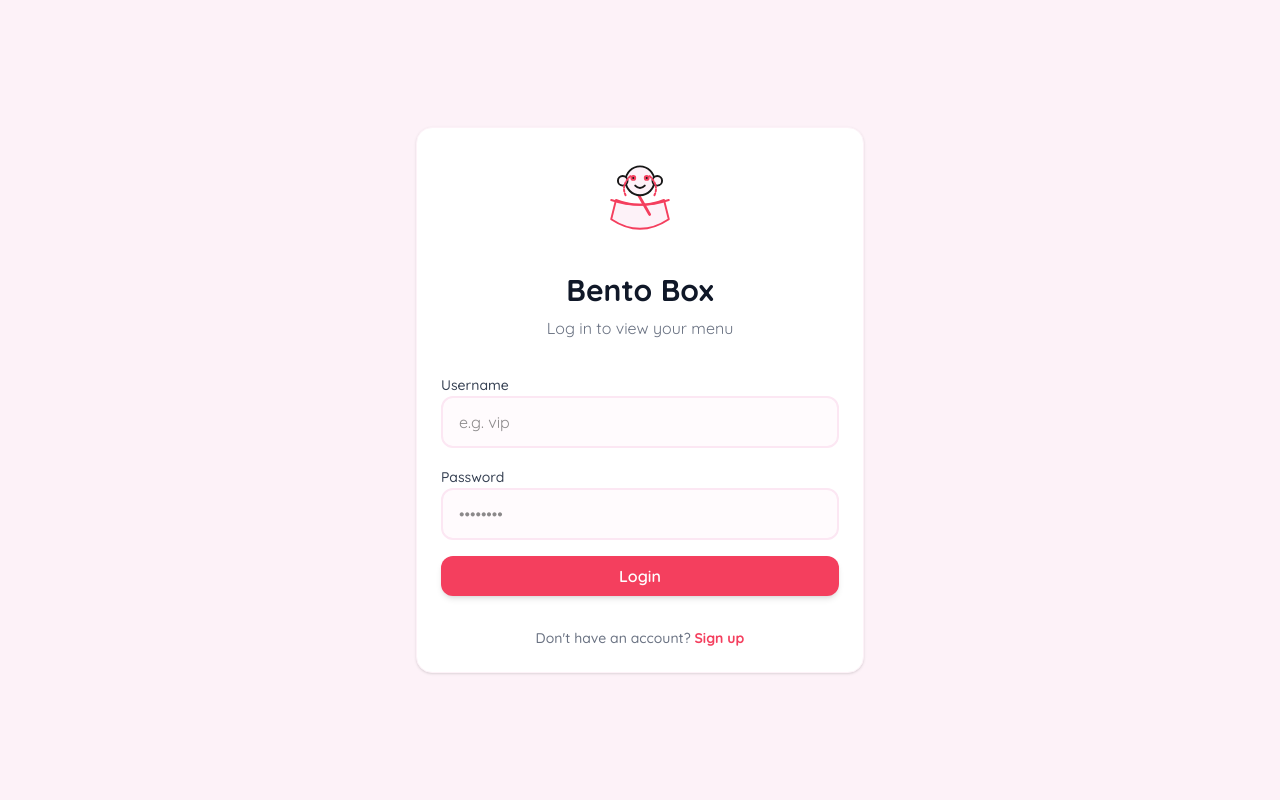
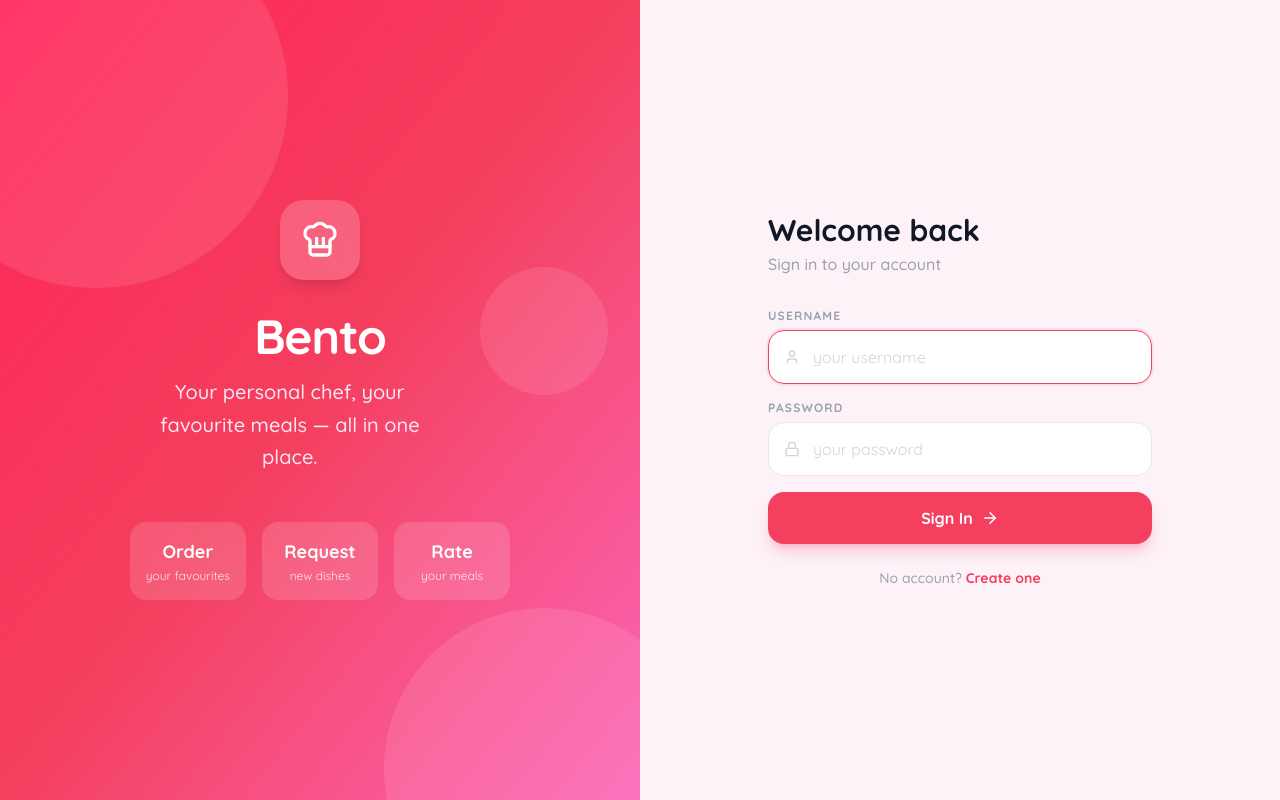
Before and after one commit to tintin4303/bento, a Next.js app: page /login in a window 1280 px wide. Built offline with nearby package versions, Linux system fonts and the light colour scheme.

Commit message:
feat: redesign login and register pages with split panel layout and lucide icons

```diff
--- a/src/app/login/page.tsx
+++ b/src/app/login/page.tsx
@@ -3,10 +3,8 @@
 import { signIn } from "next-auth/react";
 import { useState } from "react";
 import { useRouter } from "next/navigation";
-import { Button } from "@/components/ui/Button";
-import { Card } from "@/components/ui/Card";
-import { Input } from "@/components/ui/Input";
-import { MonkeyStirring } from "@/components/icons/MonkeyStirring";
+import { User, Lock, ArrowRight, Loader2, ChefHat } from "lucide-react";
+import Link from "next/link";
 
 export default function LoginPage() {
   const router = useRouter();
@@ -27,7 +25,7 @@ export default function LoginPage() {
     });
 
     if (res?.error) {
-      setError("Invalid credentials");
+      setError("Incorrect username or password.");
       setLoading(false);
     } else {
       router.push("/");
@@ -36,49 +34,124 @@ export default function LoginPage() {
   };
 
   return (
-    <div className="flex-1 flex items-center justify-center p-4">
-      <Card className="w-full max-w-md space-y-8">
-        <div className="text-center space-y-2">
-          <div className="flex justify-center mb-6">
-            <MonkeyStirring className="w-24 h-24 text-secondary" />
+    <div className="min-h-screen flex">
+
+      {/* ── Left panel ── */}
+      <div className="hidden lg:flex lg:w-1/2 bg-gradient-to-br from-rose-500 via-secondary to-pink-400 flex-col items-center justify-center p-12 relative overflow-hidden">
+        {/* decorative circles */}
+        <div className="absolute -top-24 -left-24 w-96 h-96 rounded-full bg-white/10" />
+        <div className="absolute -bottom-32 -right-16 w-80 h-80 rounded-full bg-white/10" />
+        <div className="absolute top-1/3 right-8 w-32 h-32 rounded-full bg-white/10" />
+
+        <div className="relative z-10 text-center text-white">
+          <div className="w-20 h-20 bg-white/20 backdrop-blur-sm rounded-3xl flex items-center justify-center mx-auto mb-8 shadow-lg">
+            <ChefHat size={40} className="text-white" />
           </div>
-          <h1 className="text-3xl font-bold text-gray-900">Bento Box</h1>
-          <p className="text-gray-500">Log in to view your menu</p>
+          <h1 className="text-5xl font-black tracking-tight mb-4">Bento</h1>
+          <p className="text-xl font-medium text-pink-100 max-w-xs leading-relaxed">
+            Your personal chef, your favourite meals — all in one place.
+          </p>
+
+          <div className="mt-12 grid grid-cols-3 gap-4 text-center">
+            {[
+              { label: "Order",    sub: "your favourites" },
+              { label: "Request",  sub: "new dishes" },
+              { label: "Rate",     sub: "your meals" },
+            ].map(({ label, sub }) => (
+              <div key={label} className="bg-white/15 backdrop-blur-sm rounded-2xl p-4">
+                <p className="font-black text-lg">{label}</p>
+                <p className="text-xs text-pink-100 mt-0.5">{sub}</p>
+              </div>
+            ))}
+          </div>
+        </div>
       </div>
 
+      {/* ── Right panel ── */}
+      <div className="flex-1 flex items-center justify-center bg-[#FDF2F8] p-6">
+        <div className="w-full max-w-sm">
+
+          {/* Mobile logo */}
+          <div className="flex items-center gap-3 mb-10 lg:hidden">
+            <div className="w-10 h-10 bg-secondary rounded-2xl flex items-center justify-center">
+              <ChefHat size={22} className="text-white" />
+            </div>
+            <span className="text-2xl font-black text-gray-900">Bento</span>
+          </div>
+
+          <h2 className="text-3xl font-black text-gray-900 mb-1">Welcome back</h2>
+          <p className="text-gray-400 font-medium mb-8">Sign in to your account</p>
+
           <form onSubmit={handleSubmit} className="space-y-4">
-          <div className="space-y-2">
-            <label className="text-sm font-medium text-gray-700">Username</label>
-            <Input
+
+            {/* Username */}
+            <div>
+              <label className="block text-xs font-bold text-gray-400 uppercase tracking-widest mb-1.5">
+                Username
+              </label>
+              <div className="relative">
+                <User size={16} className="absolute left-4 top-1/2 -translate-y-1/2 text-gray-300" />
+                <input
                   type="text"
                   value={username}
                   onChange={(e) => setUsername(e.target.value)}
                   required
-              placeholder="e.g. vip"
+                  autoFocus
+                  autoComplete="username"
+                  className="w-full pl-11 pr-4 py-3.5 rounded-2xl border border-gray-200 bg-white focus:outline-none focus:border-secondary focus:ring-2 focus:ring-secondary/10 transition-all font-semibold text-gray-900 placeholder:text-gray-300 placeholder:font-normal"
+                  placeholder="your username"
                 />
               </div>
-          <div className="space-y-2">
-            <label className="text-sm font-medium text-gray-700">Password</label>
-            <Input
+            </div>
+
+            {/* Password */}
+            <div>
+              <label className="block text-xs font-bold text-gray-400 uppercase tracking-widest mb-1.5">
+                Password
+              </label>
+              <div className="relative">
+                <Lock size={16} className="absolute left-4 top-1/2 -translate-y-1/2 text-gray-300" />
+                <input
                   type="password"
                   value={password}
                   onChange={(e) => setPassword(e.target.value)}
                   required
-              placeholder="••••••••"
+                  autoComplete="current-password"
+                  className="w-full pl-11 pr-4 py-3.5 rounded-2xl border border-gray-200 bg-white focus:outline-none focus:border-secondary focus:ring-2 focus:ring-secondary/10 transition-all font-semibold text-gray-900 placeholder:text-gray-300 placeholder:font-normal"
+                  placeholder="your password"
                 />
               </div>
+            </div>
 
-          {error && <p className="text-red-500 text-sm text-center">{error}</p>}
+            {/* Error */}
+            {error && (
+              <div className="bg-red-50 border border-red-100 text-red-500 text-sm font-semibold rounded-xl px-4 py-3 text-center">
+                {error}
+              </div>
+            )}
 
-          <Button type="submit" className="w-full" disabled={loading}>
-            {loading ? "Logging in..." : "Login"}
-          </Button>
+            {/* Submit */}
+            <button
+              type="submit"
+              disabled={loading}
+              className="w-full bg-secondary hover:bg-rose-600 active:scale-[0.98] text-white font-black py-3.5 rounded-2xl transition-all flex items-center justify-center gap-2 shadow-lg shadow-secondary/25 mt-2 disabled:opacity-60"
+            >
+              {loading
+                ? <Loader2 size={18} className="animate-spin" />
+                : <>Sign In <ArrowRight size={18} /></>
+              }
+            </button>
           </form>
 
-        <p className="text-center text-sm text-gray-500 mt-6 font-medium">
-          Don't have an account? <a href="/register" className="text-secondary font-bold hover:underline">Sign up</a>
+          <p className="text-center text-sm text-gray-400 mt-6 font-medium">
+            No account?{" "}
+            <Link href="/register" className="text-secondary font-bold hover:underline">
+              Create one
+            </Link>
           </p>
-      </Card>
+        </div>
+      </div>
+
     </div>
   );
 }
--- a/src/app/register/page.tsx
+++ b/src/app/register/page.tsx
@@ -1,105 +1,201 @@
 "use client";
 
 import { useState } from "react";
-import { Button } from "@/components/ui/Button";
-import { Card } from "@/components/ui/Card";
-import { MonkeyStirring } from "@/components/icons/MonkeyStirring";
+import { User, Lock, Hash, ChefHat, UtensilsCrossed, ArrowRight, Loader2 } from "lucide-react";
 import Link from "next/link";
 import { registerUser } from "@/app/actions/auth";
 
 export default function RegisterPage() {
   const [role, setRole] = useState<"USER" | "ADMIN">("USER");
   const [error, setError] = useState("");
+  const [loading, setLoading] = useState(false);
 
   const handleSubmit = async (formData: FormData) => {
     setError("");
+    setLoading(true);
     formData.append("role", role);
     try {
       await registerUser(formData);
     } catch (e: any) {
       setError(e.message);
+      setLoading(false);
     }
   };
 
+  const isGuest = role === "USER";
+
   return (
-    <div className="min-h-screen flex items-center justify-center bg-pink-50 p-4">
-      <Card className="max-w-md w-full p-8 shadow-xl">
-        <div className="flex justify-center mb-6">
-          <MonkeyStirring className="w-24 h-24 text-secondary animate-bounce" />
+    <div className="min-h-screen flex">
+
+      {/* ── Left panel ── */}
+      <div className="hidden lg:flex lg:w-1/2 bg-gradient-to-br from-rose-500 via-secondary to-pink-400 flex-col items-center justify-center p-12 relative overflow-hidden">
+        <div className="absolute -top-24 -left-24 w-96 h-96 rounded-full bg-white/10" />
+        <div className="absolute -bottom-32 -right-16 w-80 h-80 rounded-full bg-white/10" />
+        <div className="absolute top-1/3 right-8 w-32 h-32 rounded-full bg-white/10" />
+
+        <div className="relative z-10 text-center text-white">
+          <div className="w-20 h-20 bg-white/20 backdrop-blur-sm rounded-3xl flex items-center justify-center mx-auto mb-8 shadow-lg">
+            <ChefHat size={40} className="text-white" />
+          </div>
+          <h1 className="text-5xl font-black tracking-tight mb-4">Bento</h1>
+          <p className="text-xl font-medium text-pink-100 max-w-xs leading-relaxed">
+            {isGuest
+              ? "Connect with your personal chef and order your favourite meals."
+              : "Set up your chef profile and start cooking for your guests."}
+          </p>
+
+          <div className="mt-12 bg-white/15 backdrop-blur-sm rounded-2xl p-6 text-left">
+            {isGuest ? (
+              <div className="space-y-3 text-sm text-pink-100">
+                <p className="font-black text-white text-base mb-4">As a guest you can:</p>
+                {["Browse your chef's weekly menu", "Place & track orders by date", "Rate meals and leave feedback", "Request new dishes"].map(t => (
+                  <div key={t} className="flex items-center gap-2">
+                    <div className="w-1.5 h-1.5 bg-pink-200 rounded-full flex-shrink-0" />
+                    {t}
+                  </div>
+                ))}
+              </div>
+            ) : (
+              <div className="space-y-3 text-sm text-pink-100">
+                <p className="font-black text-white text-base mb-4">As a chef you can:</p>
+                {["Manage your weekly menu", "Track and update orders", "Read guest feedback", "Respond to dish requests"].map(t => (
+                  <div key={t} className="flex items-center gap-2">
+                    <div className="w-1.5 h-1.5 bg-pink-200 rounded-full flex-shrink-0" />
+                    {t}
+                  </div>
+                ))}
+              </div>
+            )}
+          </div>
+        </div>
       </div>
 
-        <h1 className="text-3xl font-black text-center text-gray-900 mb-2">Create Account</h1>
-        <p className="text-center text-gray-500 mb-8 font-semibold">Join the Bento Box family!</p>
+      {/* ── Right panel ── */}
+      <div className="flex-1 flex items-center justify-center bg-[#FDF2F8] p-6">
+        <div className="w-full max-w-sm">
 
-        <div className="flex gap-2 mb-6 p-1 bg-gray-100 rounded-xl">
+          {/* Mobile logo */}
+          <div className="flex items-center gap-3 mb-10 lg:hidden">
+            <div className="w-10 h-10 bg-secondary rounded-2xl flex items-center justify-center">
+              <ChefHat size={22} className="text-white" />
+            </div>
+            <span className="text-2xl font-black text-gray-900">Bento</span>
+          </div>
+
+          <h2 className="text-3xl font-black text-gray-900 mb-1">Create account</h2>
+          <p className="text-gray-400 font-medium mb-6">Join the Bento family</p>
+
+          {/* Role toggle */}
+          <div className="flex p-1 bg-white rounded-2xl border border-gray-200 mb-6 shadow-sm">
             <button
               type="button"
               onClick={() => setRole("USER")}
-            className={`flex-1 py-2 text-sm font-bold rounded-lg transition-colors ${role === "USER" ? "bg-white text-secondary shadow-sm" : "text-gray-500 hover:text-gray-900"}`}
+              className={`flex-1 flex items-center justify-center gap-2 py-2.5 rounded-xl text-sm font-bold transition-all ${
+                role === "USER" ? "bg-secondary text-white shadow-sm" : "text-gray-400 hover:text-gray-600"
+              }`}
             >
-            I'm a Guest 💁‍♀️
+              <UtensilsCrossed size={15} />
+              I'm a Guest
             </button>
             <button
               type="button"
               onClick={() => setRole("ADMIN")}
-            className={`flex-1 py-2 text-sm font-bold rounded-lg transition-colors ${role === "ADMIN" ? "bg-white text-secondary shadow-sm" : "text-gray-500 hover:text-gray-900"}`}
+              className={`flex-1 flex items-center justify-center gap-2 py-2.5 rounded-xl text-sm font-bold transition-all ${
+                role === "ADMIN" ? "bg-secondary text-white shadow-sm" : "text-gray-400 hover:text-gray-600"
+              }`}
             >
-            I'm a Chef 👨‍🍳
+              <ChefHat size={15} />
+              I'm a Chef
             </button>
           </div>
 
+          {/* Error */}
           {error && (
-          <div className="mb-4 p-3 bg-red-50 text-red-500 text-sm font-semibold rounded-lg border border-red-100 text-center">
+            <div className="bg-red-50 border border-red-100 text-red-500 text-sm font-semibold rounded-xl px-4 py-3 mb-4 text-center">
               {error}
             </div>
           )}
 
           <form action={handleSubmit} className="space-y-4">
+
+            {/* Username */}
             <div>
-            <label className="block text-sm font-bold text-gray-700 mb-1">Username</label>
+              <label className="block text-xs font-bold text-gray-400 uppercase tracking-widest mb-1.5">
+                Username
+              </label>
+              <div className="relative">
+                <User size={16} className="absolute left-4 top-1/2 -translate-y-1/2 text-gray-300" />
                 <input
                   name="username"
                   type="text"
                   required
-              className="w-full px-4 py-3 rounded-xl border border-gray-200 focus:outline-none focus:border-secondary focus:ring-2 focus:ring-pink-100 transition-all font-medium"
-              placeholder="e.g. cutiepie99"
+                  autoFocus
+                  autoComplete="username"
+                  className="w-full pl-11 pr-4 py-3.5 rounded-2xl border border-gray-200 bg-white focus:outline-none focus:border-secondary focus:ring-2 focus:ring-secondary/10 transition-all font-semibold text-gray-900 placeholder:text-gray-300 placeholder:font-normal"
+                  placeholder="choose a username"
                 />
               </div>
+            </div>
 
+            {/* Password */}
             <div>
-            <label className="block text-sm font-bold text-gray-700 mb-1">Password</label>
+              <label className="block text-xs font-bold text-gray-400 uppercase tracking-widest mb-1.5">
+                Password
+              </label>
+              <div className="relative">
+                <Lock size={16} className="absolute left-4 top-1/2 -translate-y-1/2 text-gray-300" />
                 <input
                   name="password"
                   type="password"
                   required
-              className="w-full px-4 py-3 rounded-xl border border-gray-200 focus:outline-none focus:border-secondary focus:ring-2 focus:ring-pink-100 transition-all font-medium"
-              placeholder="••••••••"
+                  autoComplete="new-password"
+                  className="w-full pl-11 pr-4 py-3.5 rounded-2xl border border-gray-200 bg-white focus:outline-none focus:border-secondary focus:ring-2 focus:ring-secondary/10 transition-all font-semibold text-gray-900 placeholder:text-gray-300 placeholder:font-normal"
+                  placeholder="choose a password"
                 />
               </div>
+            </div>
 
+            {/* Chef code (guest only) */}
             {role === "USER" && (
               <div>
-              <label className="block text-sm font-bold text-gray-700 mb-1">Chef Code (Required)</label>
+                <label className="block text-xs font-bold text-gray-400 uppercase tracking-widest mb-1.5">
+                  Chef Code
+                </label>
+                <div className="relative">
+                  <Hash size={16} className="absolute left-4 top-1/2 -translate-y-1/2 text-gray-300" />
                   <input
                     name="chefCode"
                     type="text"
                     required
-                className="w-full px-4 py-3 rounded-xl border border-gray-200 focus:outline-none focus:border-secondary focus:ring-2 focus:ring-pink-100 transition-all font-medium uppercase"
-                placeholder="e.g. X79B2P"
+                    className="w-full pl-11 pr-4 py-3.5 rounded-2xl border border-gray-200 bg-white focus:outline-none focus:border-secondary focus:ring-2 focus:ring-secondary/10 transition-all font-bold text-gray-900 uppercase tracking-widest placeholder:text-gray-300 placeholder:font-normal placeholder:normal-case placeholder:tracking-normal"
+                    placeholder="6-digit code from your chef"
                   />
-              <p className="text-xs text-gray-400 mt-2 font-medium">Ask your personal Chef for their secret 6-digit code!</p>
+                </div>
+                <p className="text-xs text-gray-400 mt-1.5 font-medium">Ask your chef for their secret invite code.</p>
               </div>
             )}
 
-          <Button type="submit" variant="primary" className="w-full py-3 text-lg mt-4 shadow-lg shadow-pink-200">
-            Sign Up
-          </Button>
+            <button
+              type="submit"
+              disabled={loading}
+              className="w-full bg-secondary hover:bg-rose-600 active:scale-[0.98] text-white font-black py-3.5 rounded-2xl transition-all flex items-center justify-center gap-2 shadow-lg shadow-secondary/25 mt-2 disabled:opacity-60"
+            >
+              {loading
+                ? <Loader2 size={18} className="animate-spin" />
+                : <>Create Account <ArrowRight size={18} /></>
+              }
+            </button>
           </form>
 
-        <p className="text-center text-sm text-gray-500 mt-6 font-medium">
-          Already have an account? <Link href="/login" className="text-secondary font-bold hover:underline">Log in</Link>
+          <p className="text-center text-sm text-gray-400 mt-6 font-medium">
+            Already have an account?{" "}
+            <Link href="/login" className="text-secondary font-bold hover:underline">
+              Sign in
+            </Link>
           </p>
-      </Card>
+        </div>
+      </div>
+
     </div>
   );
 }
```
Lines whose indentation alone changed are shown as unchanged.
